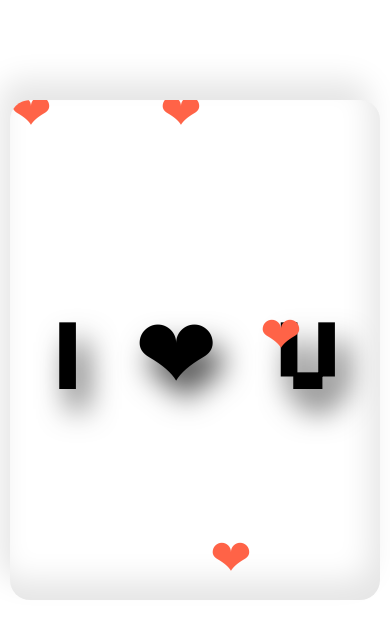
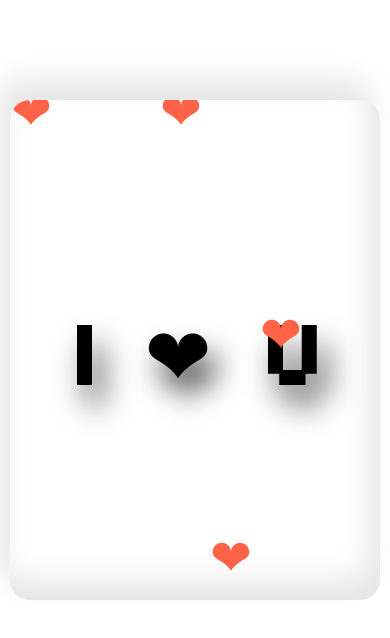
Before and after one commit to kishormahmud9/Propose-you, a plain HTML site: page love.html in a window 390 px wide. Drawn offline with Linux system fonts and the light colour scheme.

Commit message:
check commit

```diff
--- a/style.css
+++ b/style.css
@@ -173,7 +173,7 @@ body
     }
     .home h2
     {
-        font-size: 40px;
+        font-size: 30px;
     }
     .home .link a
     {
@@ -188,11 +188,11 @@ body
     }
     .love h1
     {
-        font-size: 100px;
+        font-size: 90px;
     }
     .love h1 span
     {
-        font-size: 100px;
+        font-size: 80px;
     }
     .love> span
     {
```
